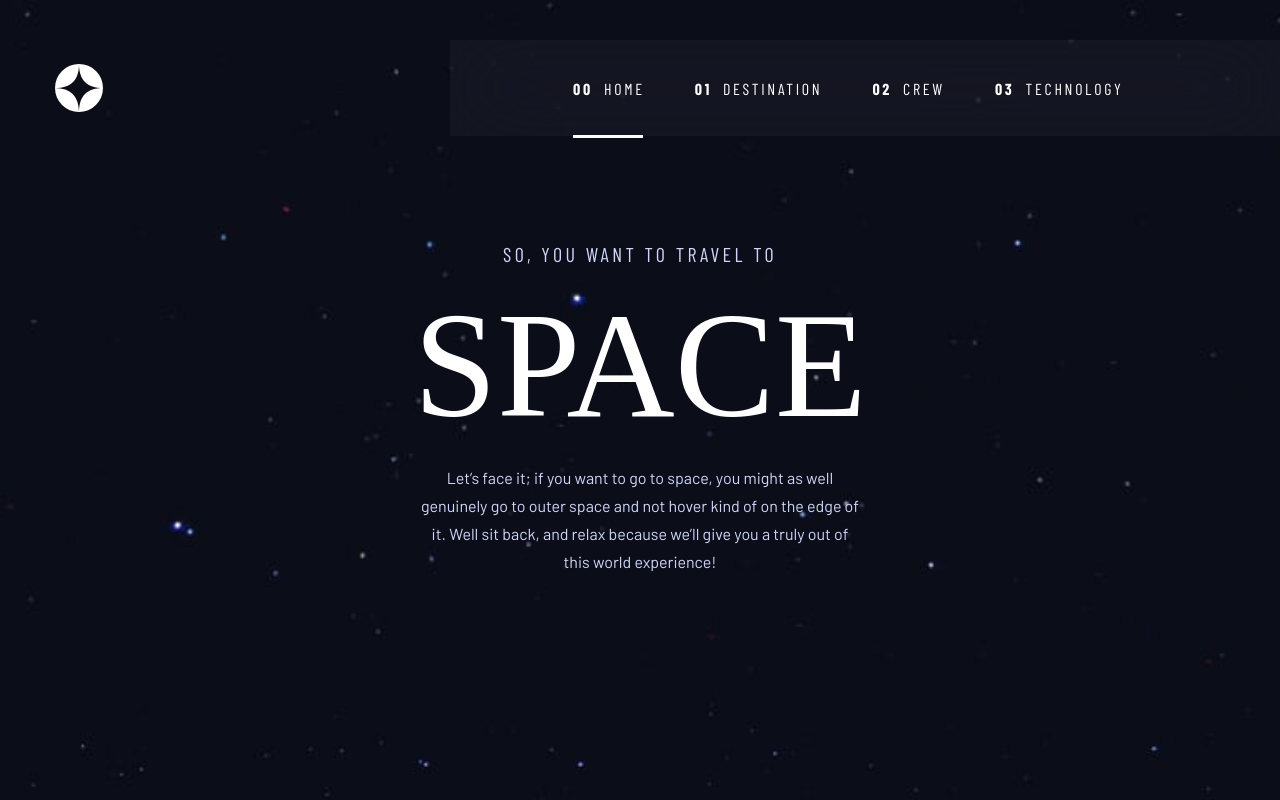
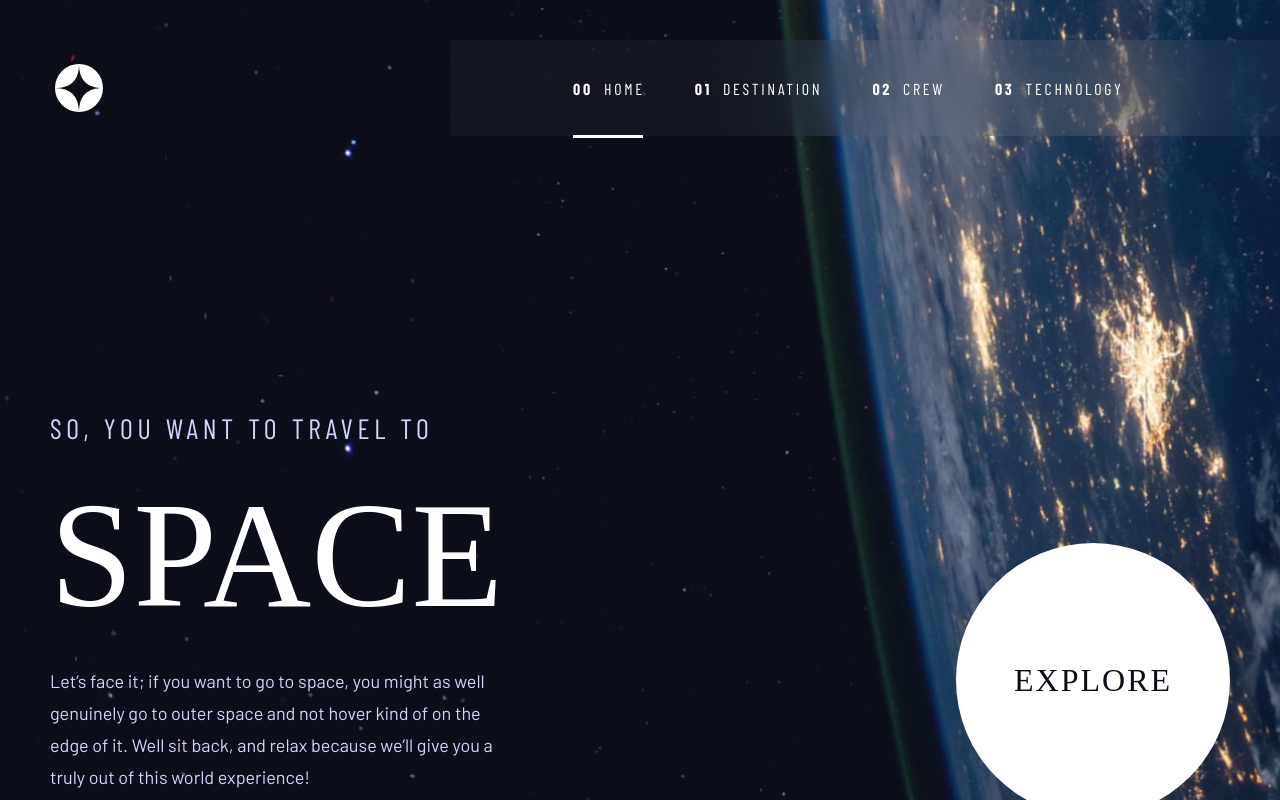
Before and after one commit to achiewe/space-tourism-website, a React (Vite) app: page / in a window 1280 px wide. Shown: the top 800 px of the page. Built offline with nearby package versions, Linux system fonts and the light colour scheme; a web font is replaced by a local one.

Commit message:
add in home page explore hover

```diff
--- a/src/components/HomePage.tsx
+++ b/src/components/HomePage.tsx
@@ -1,23 +1,30 @@
 import styled from "styled-components";
 import BackgroundMobile from "../../public/photoes/home/background-home-mobile.jpg";
 import BackgroundTablet from "../../public/photoes/home/background-home-tablet.jpg";
+import BackgroundDesktop from "../../public/photoes/home/background-home-desktop.jpg";
 import Header from "./Header/Header";
 
 const Home = (): JSX.Element => {
   return (
     <HomeMain>
       <Header />
+      <div className="space-main">
         <div className="space-div">
           <h3> SO, YOU WANT TO TRAVEL TO</h3>
           <h1>SPACE </h1>
           <p>
-          Let’s face it; if you want to go to space, you might as well genuinely
-          go to outer space and not hover kind of on the edge of it. Well sit
-          back, and relax because we’ll give you a truly out of this world
-          experience!
+            Let’s face it; if you want to go to space, you might as well
+            genuinely go to outer space and not hover kind of on the edge of it.
+            Well sit back, and relax because we’ll give you a truly out of this
+            world experience!
           </p>
         </div>
-      <div className="explore-circle"> EXPLORE</div>
+
+        <div className="explore-circle">
+          EXPLORE
+          <div className="hover-explore"> </div>
+        </div>
+      </div>
     </HomeMain>
   );
 };
@@ -40,7 +47,23 @@ const HomeMain = styled.div`
     gap: 130px;
     padding: 0 0 90px 0;
   }
-
+  @media (min-width: 1024px) {
+    background-image: url(${BackgroundDesktop});
+    gap: 275px;
+  }
+  .space-main {
+    display: flex;
+    flex-direction: column;
+    justify-content: center;
+    align-items: center;
+    @media (min-width: 1024px) {
+      display: flex;
+      width: 100%;
+      flex-direction: row;
+      align-items: center;
+      gap: 453px;
+      justify-content: center;
+    }
     .space-div {
       display: flex;
       flex-direction: column;
@@ -50,6 +73,10 @@ const HomeMain = styled.div`
 
       @media (min-width: 768px) {
         gap: 24px;
+      }
+
+      @media (min-width: 1024px) {
+        align-items: flex-start;
       }
 
       h3 {
@@ -68,6 +95,14 @@ const HomeMain = styled.div`
           letter-spacing: 3.375px;
           text-align: center;
         }
+
+        @media (min-width: 1024px) {
+          font-size: 28px;
+          font-weight: 400;
+          line-height: 34px;
+          letter-spacing: 4.724999904632568px;
+          text-align: left;
+        }
       }
 
       h1 {
@@ -83,6 +118,14 @@ const HomeMain = styled.div`
           font-size: 150px;
           font-weight: 400;
           line-height: 150px;
+          letter-spacing: 0px;
+          text-align: left;
+        }
+
+        @media (min-width: 1024px) {
+          font-size: 150px;
+          font-weight: 400;
+          line-height: 172px;
           letter-spacing: 0px;
           text-align: left;
         }
@@ -104,6 +147,14 @@ const HomeMain = styled.div`
           letter-spacing: 0px;
           text-align: center;
           width: 444px;
+        }
+
+        @media (min-width: 1024px) {
+          font-size: 18px;
+          font-weight: 400;
+          line-height: 32px;
+          letter-spacing: 0px;
+          text-align: left;
         }
       }
     }
@@ -136,6 +187,33 @@ const HomeMain = styled.div`
         letter-spacing: 2px;
         text-align: left;
       }
+
+      @media (min-width: 1024px) {
+        width: 274px;
+        height: 274px;
+        font-size: 32px;
+        font-weight: 400;
+        line-height: 37px;
+        letter-spacing: 2px;
+        text-align: left;
+        position: relative;
+      }
+
+      .hover-explore {
+        position: absolute;
+        width: 450px;
+        height: 450px;
+        background-color: #ffffff;
+        opacity: 0.1;
+        border-radius: 50%;
+        display: none;
+      }
+    }
+
+    .explore-circle:hover .hover-explore {
+      display: block;
+      cursor: pointer;
+    }
   }
 `;
 export default Home;
```
Lines whose indentation alone changed are shown as unchanged.
